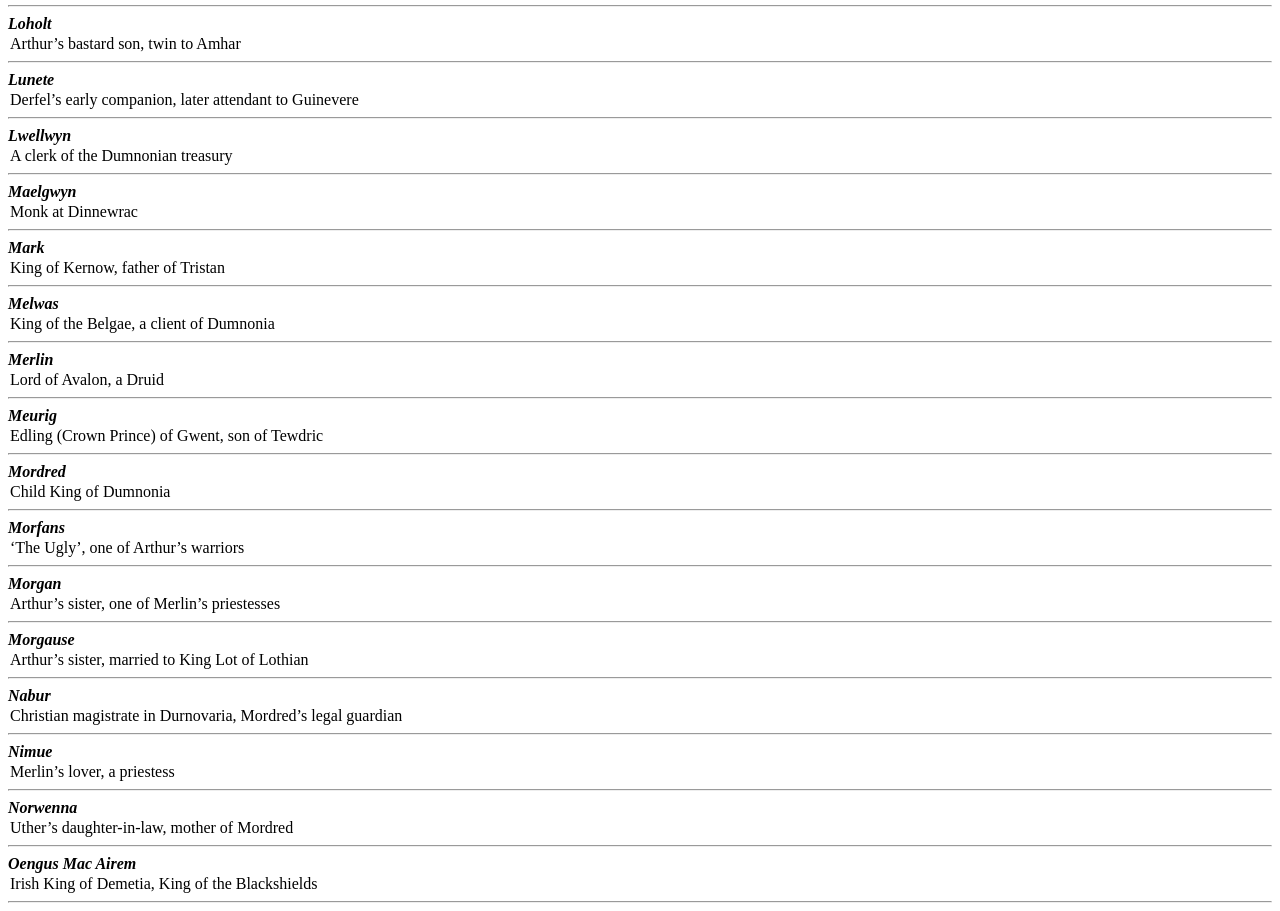
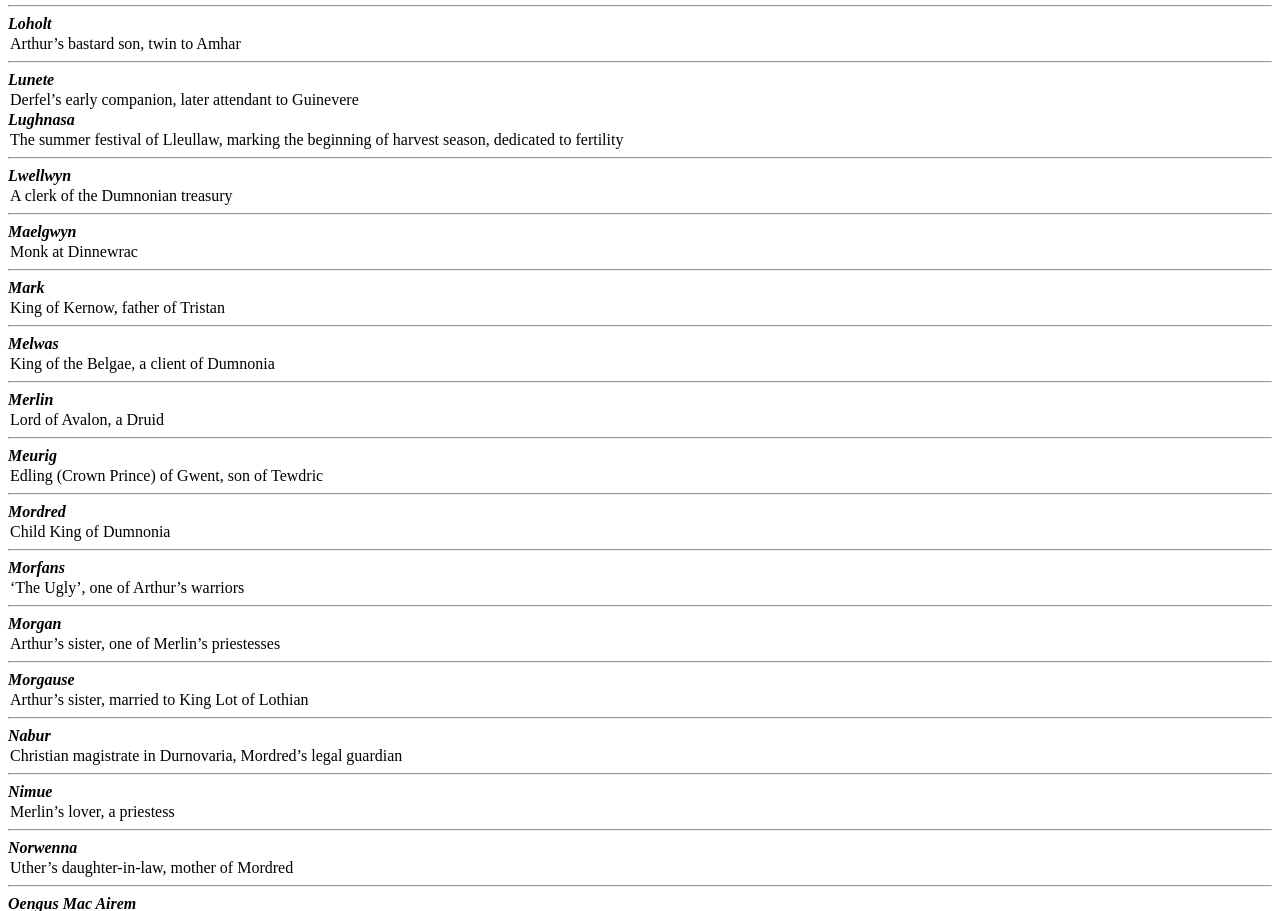
Before and after one commit to gennaro-tedesco/mysticon, a plain HTML site: page content.html in a window 1280 px wide. Shown: the part 2833-3744 px from the top of the page. Drawn offline with Linux system fonts and the light colour scheme.

Commit message:
added entry for Lughnasa

```diff
--- a/content.html
+++ b/content.html
@@ -488,6 +488,14 @@
 			</dt>
 			<dd>
 				Derfel’s early companion, later attendant to Guinevere
+			</dd>
+		</idx:entry>
+		<idx:entry name="default" scriptable="yes" spell="yes">
+			<dt>
+				<idx:orth>Lughnasa</idx:orth>
+			</dt>
+			<dd>
+				The summer festival of Lleullaw, marking the beginning of harvest season, dedicated to fertility
 			</dd>
 		</idx:entry>
 		<hr />
```
